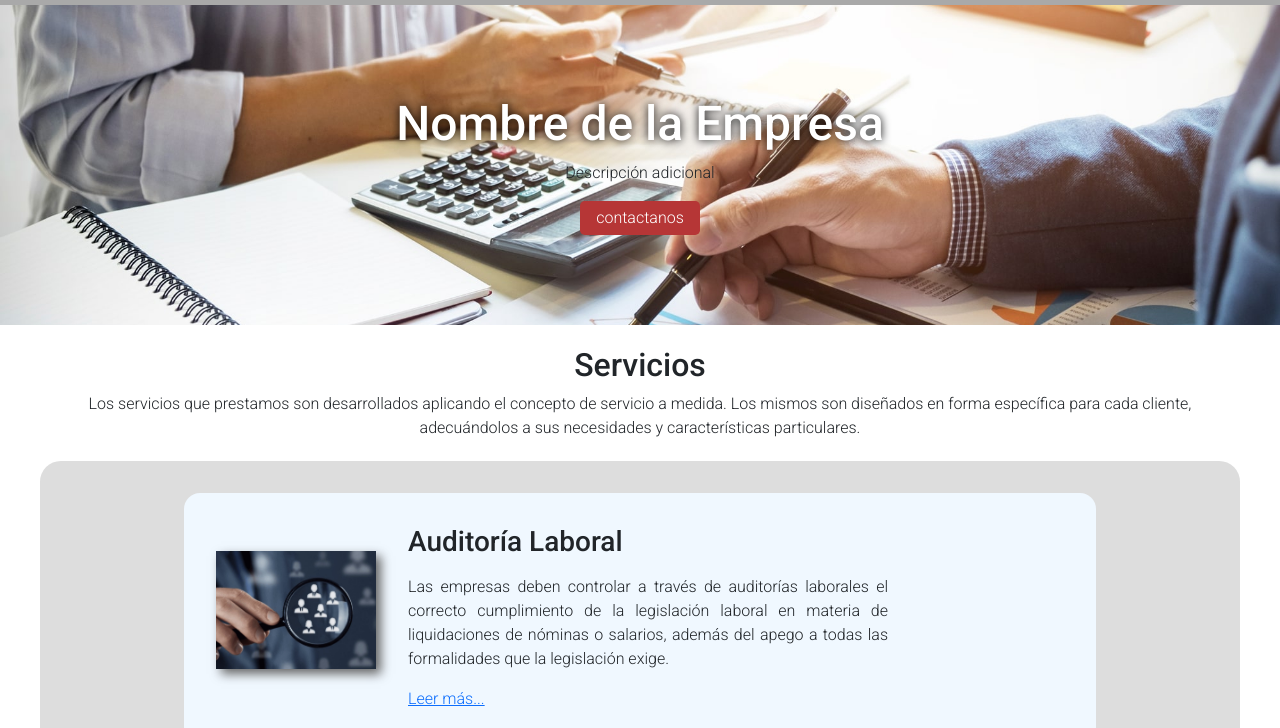
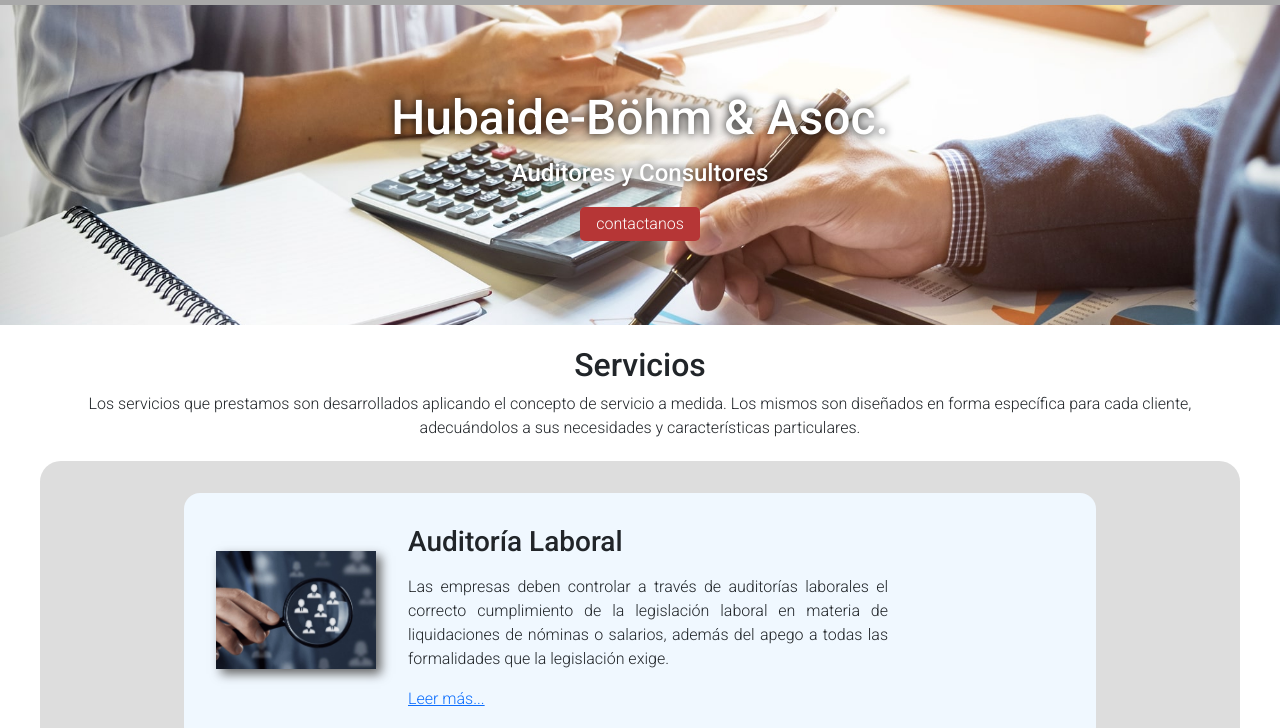
Before and after one commit to sebaalvarez/coderHouse-DesarrolloWeb-Proyecto_Final, a plain HTML site: page index.html in a window 1280 px wide. Shown: the part 69-797 px from the top of the page. Drawn offline with nearby package versions, Linux system fonts and the light colour scheme; a web font is replaced by a local one.

Commit message:
modificación Hero inicio

```diff
--- a/css/style.css
+++ b/css/style.css
@@ -146,10 +146,14 @@ footer {
   & h1 {
     font-size: 3rem;
     color: var(--color-blanco);
-    text-shadow: 0 0 10px black;
+    text-shadow: 0 0 10px var(--color-negro);
   }
   & p {
     margin-bottom: 1rem;
+    font-size: 1.5rem;
+    font-weight: 500;
+    color: var(--color-blanco);
+    text-shadow: 0 0 10px var(--color-negro);
   }
 }
 
@@ -338,6 +342,10 @@ footer {
   & label {
     margin-top: 0.5rem;
   }
+  & textarea {
+    resize: none;
+    height: 150px;
+  }
 }
 
 .sobreNosotrosP {
--- a/index.html
+++ b/index.html
@@ -51,8 +51,8 @@
 
     <!-- HERO -->
     <section class="imgInicio">
-      <h1>Nombre de la Empresa</h1>
-      <p>Descripción adicional</p>
+      <h1>Hubaide-Böhm & Asoc.</h1>
+      <p>Auditores y Consultores</p>
       <a class="btnPrimary" href="./pages/contacto.html"> contactanos</a>
     </section>
 
```
Also changed, not shown: readme.md.
